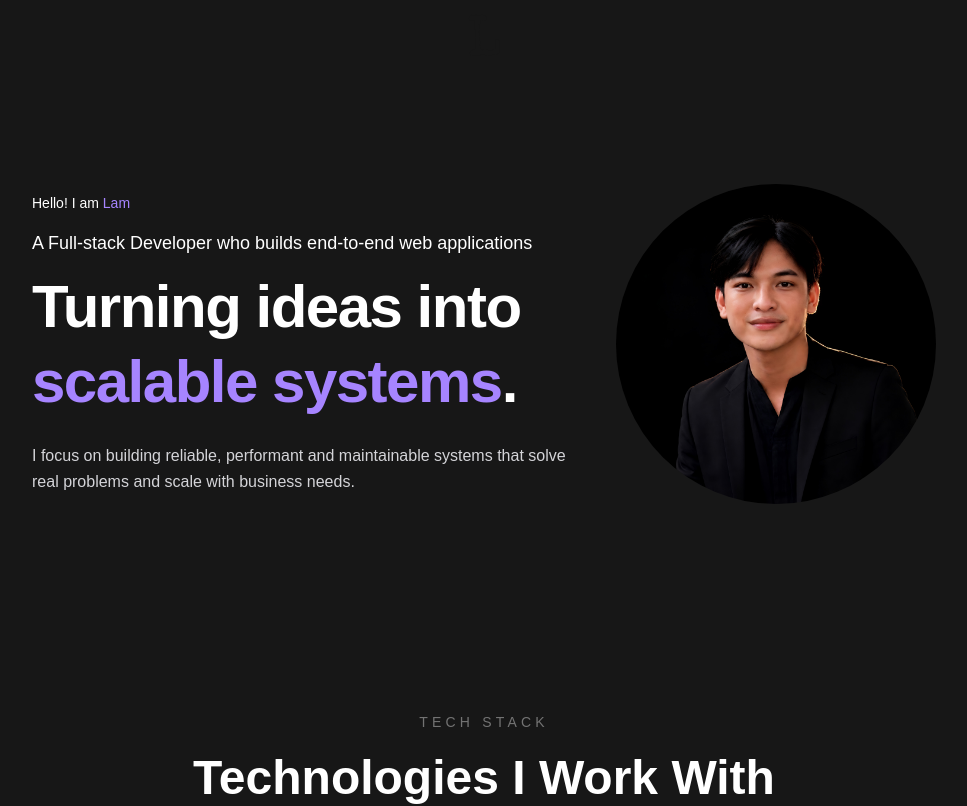
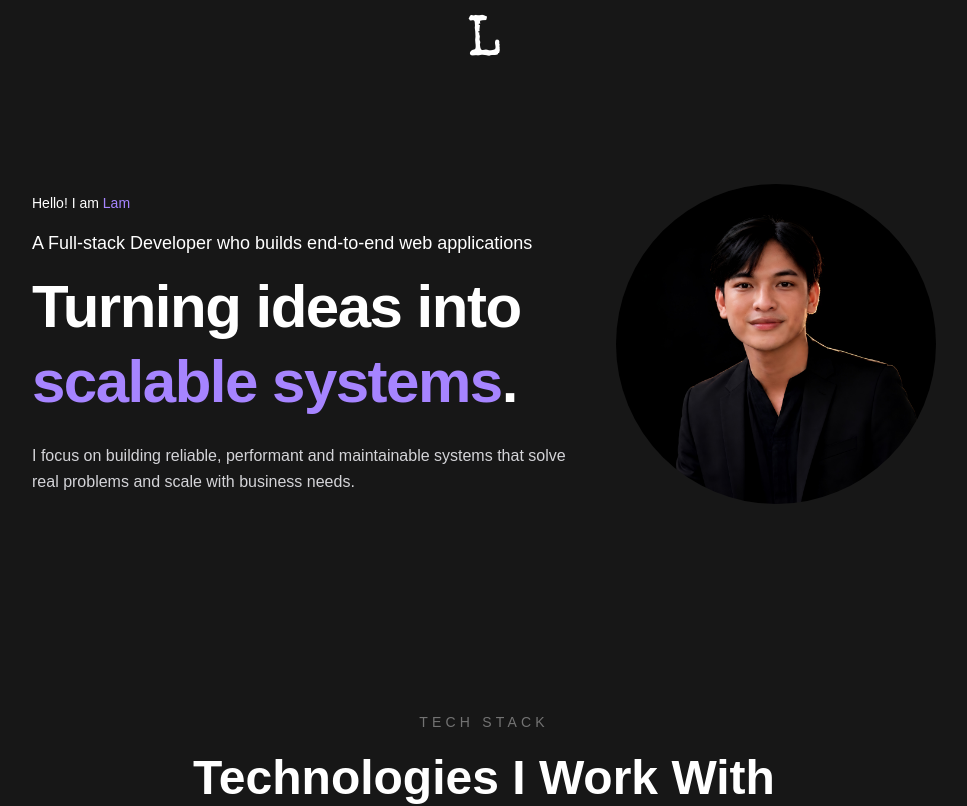
Before and after one commit to lamdev1902/my-portfolio, a Next.js app: page / in a window 1280 px wide. Shown: the top 806 px of the page, without its empty margins (156-1123 px from the left). Built offline with nearby package versions, Linux system fonts and the light colour scheme.

Commit message:
fix logo

```diff
--- a/components/layouts/Footer.tsx
+++ b/components/layouts/Footer.tsx
@@ -8,7 +8,7 @@ export function Footer() {
 
           {/* LEFT */}
           <div className="flex flex-col gap-3">
-            <h1 className="font-special text-[56px] leading-none">
+            <h1 className="font-special text-[56px] leading-none text-white">
             L
           </h1>
             <p className="text-gray-400 text-sm max-w-sm leading-relaxed">
@@ -58,7 +58,7 @@ export function Footer() {
         <div className="flex flex-col md:flex-row justify-between items-center gap-4 pt-6 border-t border-white/10">
 
           <p className="text-gray-500 text-sm">
-            © {new Date().getFullYear()} Lam Truc. All rights reserved.
+            © {new Date().getFullYear()} Lam Nguyen. All rights reserved.
           </p>
 
           <p className="text-gray-500 text-sm">
--- a/components/layouts/Header.tsx
+++ b/components/layouts/Header.tsx
@@ -4,7 +4,7 @@ export function Header() {
   return (
     <header className="flex items-center px-6 py-4 max-w-[1200px] mx-auto px-6">
       <Link href="/">
-        <h1 className="font-special text-[56px] leading-none">
+        <h1 className="font-special text-[56px] leading-none text-white">
           L
         </h1>
       </Link>
```
